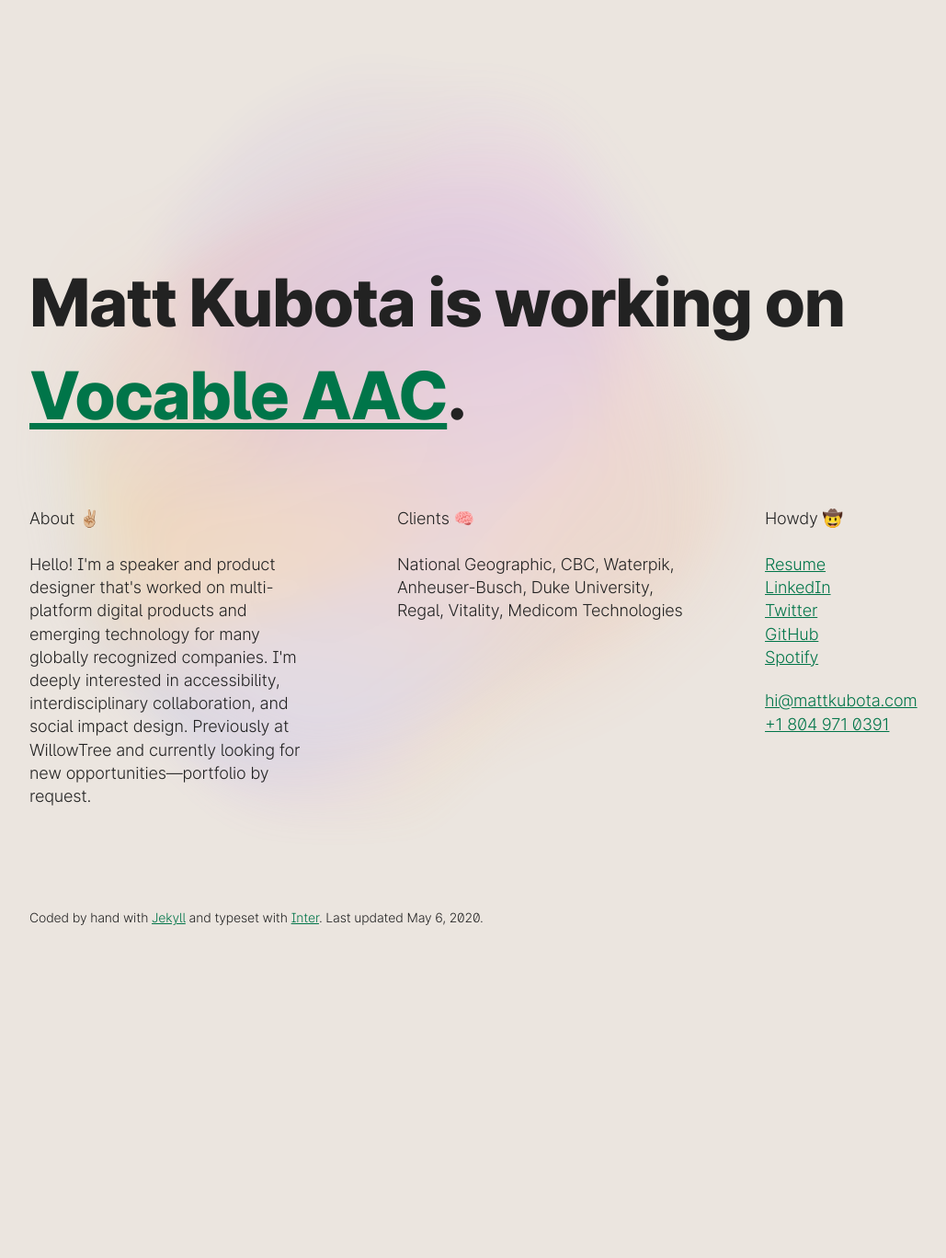
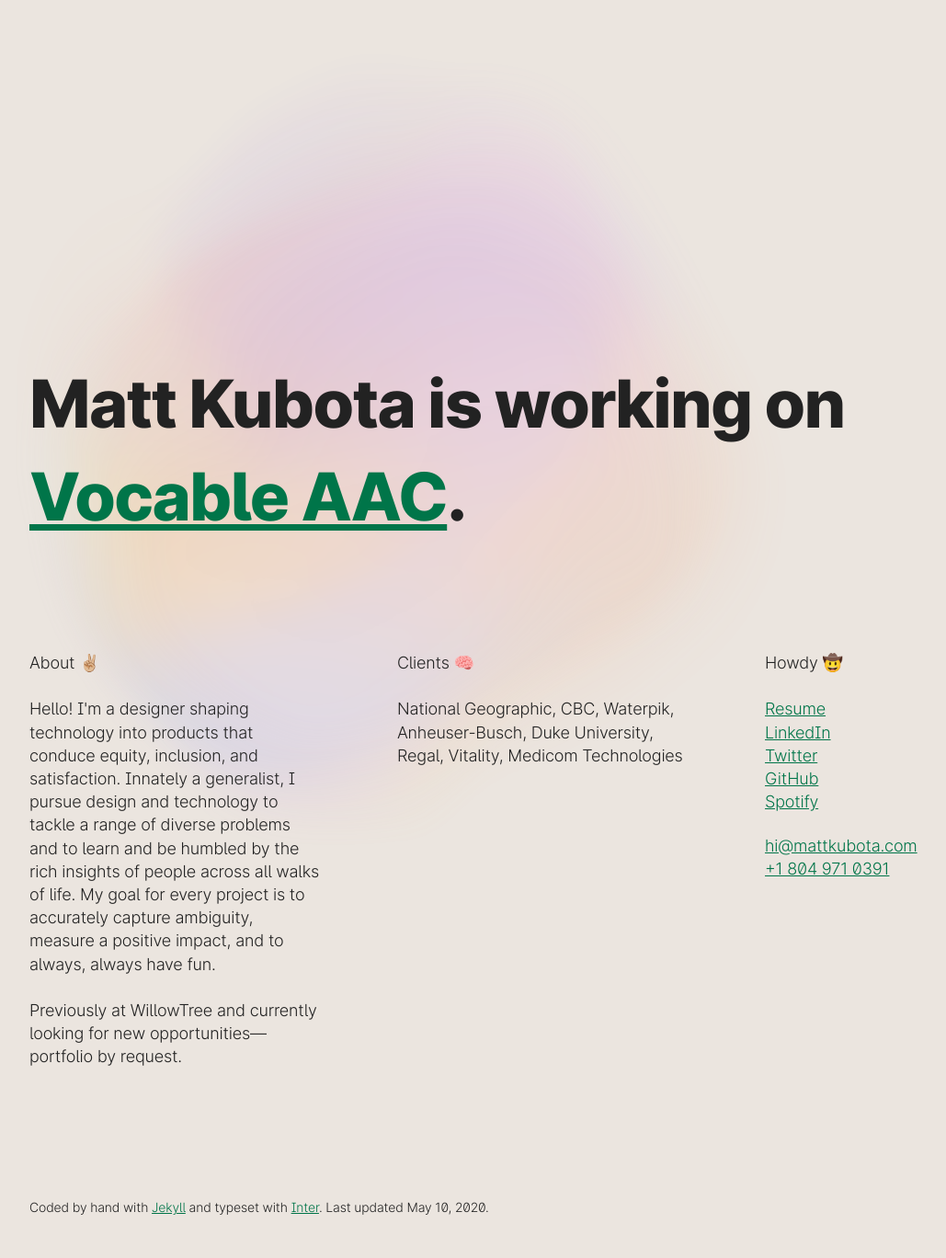
Before and after one commit to mattkubota/mattkubota.com, a Jekyll site: the page built from index.md, in a window 1280 px wide. Shown: the whole page at 92% size, without its empty margins (32-1061 px from the left). Built offline with Jekyll 4.4.1, drawn with Linux system fonts in a browser that asks for light colours; before the commit the page ends 1053 px from its top, so only the background shows below that.

Commit message:
updated about

```diff
--- a/index.md
+++ b/index.md
@@ -13,7 +13,10 @@
   </header>
   <section class="item-2">
     <h2>About <span aria-hidden="true">✌🏼</span></h2>
-    <p>Hello! I'm a speaker and product designer that's worked on multi-platform digital products and emerging technology for many globally recognized companies. I'm deeply interested in accessibility, interdisciplinary collaboration, and social impact design. Previously at WillowTree and currently looking for new opportunities—portfolio by request.</p>
+    <p>Hello! I'm a designer shaping technology into products that conduce equity, inclusion, and satisfaction. Innately a generalist, I pursue design and technology to tackle a range of diverse problems and to learn and be humbled by the rich insights of people across all walks of life. My goal for every project is to accurately capture ambiguity, measure a positive impact, and to always, always have fun.
+    <br>
+    <br>
+    Previously at WillowTree and currently looking for new opportunities—portfolio by request.</p>
   </section>
   <section class="item-3">
     <h2>Clients <span aria-hidden="true">🧠</span></h2>
@@ -33,7 +36,7 @@
     </ul>
   </section>
   <footer class="item-5">
-    <p>Coded by hand with <a href="https://jekyllrb.com/">Jekyll</a> and typeset with <a href="https://rsms.me/inter/">Inter</a>. Last updated May 6, 2020.</p>
+    <p>Coded by hand with <a href="https://jekyllrb.com/">Jekyll</a> and typeset with <a href="https://rsms.me/inter/">Inter</a>. Last updated May 10, 2020.</p>
     <!-- {% for item in site.data.navigation %}
       <a href="{{ item.link }}" {% if page.url == item.link %}class="current"{% endif %}>
         {{ item.name }}
```
